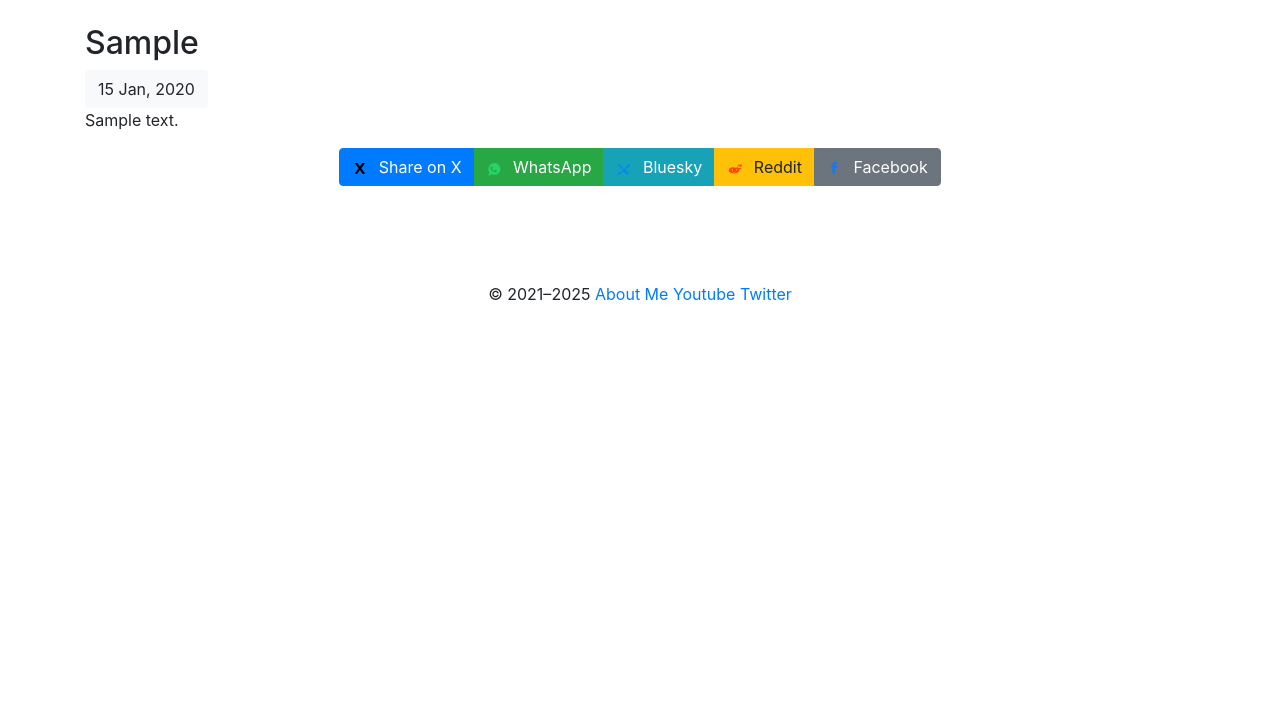
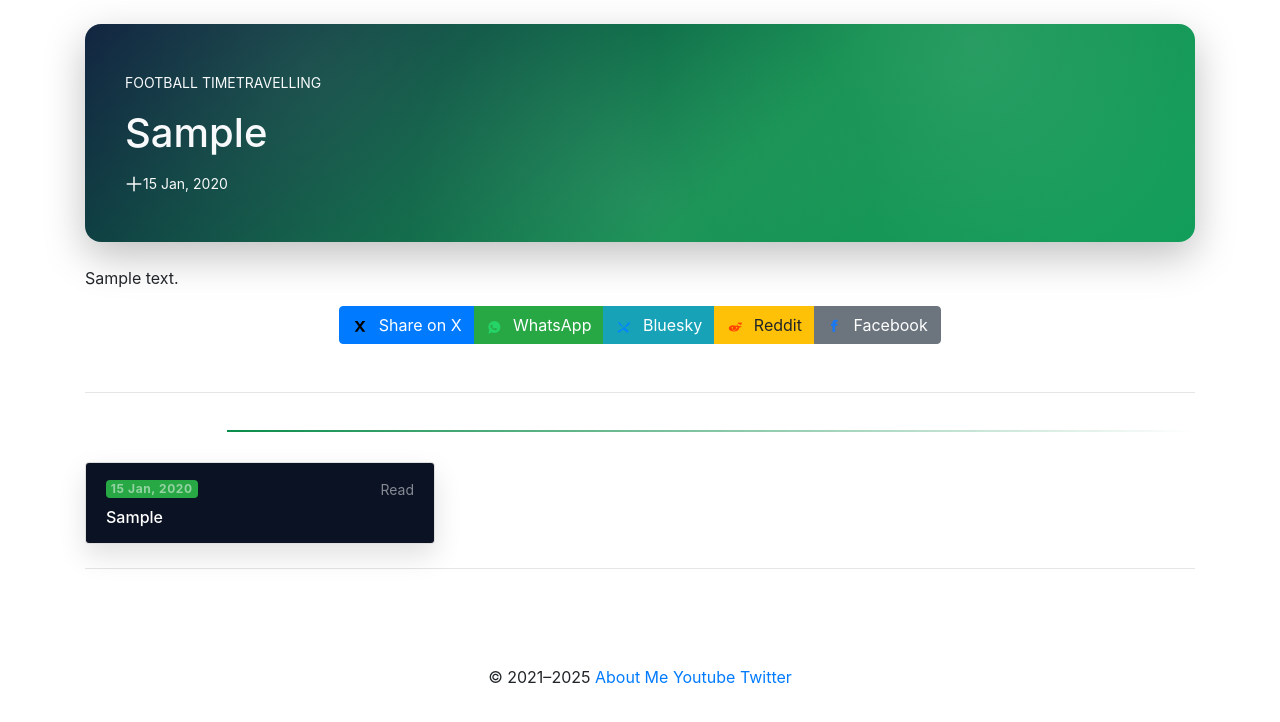
Before and after one commit to deepakpjose/tactification, a Flask app: a page that uses app/templates/trivia.html in a window 1280 px wide. Shown: the part 56-778 px from the top of the page. Run offline with Flask 2, Linux system fonts and the light colour scheme; tables that the repository leaves empty hold one stand-in row (values such as "Sample post"); parts of the project's set-up code (start-up, migrations or seed data) failed here and were passed over; some libraries are stand-ins or nearby versions.

```diff
--- a/app/main/views.py
+++ b/app/main/views.py
@@ -31,7 +31,14 @@ def index():
     if not posts:
         return render_template("error.html", "Posters not present")
 
-    return render_template("index.html", posts=posts, pagination=pagination)
+    trivias = (
+        Trivia.query.order_by(Trivia.date.desc())
+        .filter_by(post_type=PostType.TRIVIA)
+        .limit(6)
+        .all()
+    )
+
+    return render_template("index.html", posts=posts, pagination=pagination, trivias=trivias)
 
 @main.route("/aboutme", methods=["GET"])
 def aboutme():
--- a/app/templates/trivia.html
+++ b/app/templates/trivia.html
@@ -3,6 +3,7 @@
 {% block meta %}
 <meta name="viewport" content="width=device-width, initial-scale=1, shrink-to-fit=no">
 <meta name="description" content="{{ post.header }}">
+<link rel="stylesheet" href="{{ url_for('static', filename='css/index.css') }}">
 {% endblock %}
 
 {% block title %}
@@ -11,18 +12,44 @@
 
 {% block content %}
     <main role="main">
+
+      {% set share_url = url_for('main.trivia', id=post.id, header=post.header, _external=True) %}
+      {% set share_text = post.header %}
+      {% set share_url_encoded = share_url|urlencode %}
+      {% set share_text_encoded = share_text|urlencode %}
+
+      <section class="hero-pitch mt-3 mb-4">
+        <div class="hero-overlay">
+          <div class="d-flex flex-wrap align-items-center justify-content-between mb-3">
+            <div class="text-uppercase small fw-bold">Football timetravelling</div>
+          </div>
+
+          <div class="row align-items-center g-4">
+            <div class="col-md-7 position-relative">
+              <a class="stretched-link hero-link" href="{{ share_url }}"></a>
+              <h1 class="display-5 fw-bold mb-3">{{ post.header }}</h1>
+              <div class="d-flex align-items-center text-light small">
+                <svg width="18" height="18" viewBox="0 0 24 24" fill="none" xmlns="http://www.w3.org/2000/svg" class="me-2"><path d="M12 3v18m9-9H3" stroke="currentColor" stroke-width="2" stroke-linecap="round"/></svg>
+                {{ post.trivia_date_in_isoformat() }}
+              </div>
+            </div>
+            <div class="col-md-5">
+              {% if post.url %}
+              <a class="card border-0 overflow-hidden d-block" style="border-radius:16px; box-shadow:0 12px 30px rgba(0,0,0,0.25);" href="{{ share_url }}">
+                <img id="postImg" src="{{ post.url }}" class="w-100" style="object-fit:cover; height:260px;" alt="Responsive image">
+              </a>
+              {% endif %}
+            </div>
+          </div>
+        </div>
+      </section>
+
       <div class="row">
         <div class="col-md-12 blog-main">
           <div class="blog-post">
-              <h2 class="blog-post-title">{{ post.header }}</h2>
-              <button type="button" class="btn btn-light">{{ post.trivia_date_in_isoformat() }}</button>
               <p>{{ markup }}</p>
           </div><!-- /.blog-post -->
 
-          {% set share_url = url_for('main.trivia', id=post.id, header=post.header, _external=True) %}
-          {% set share_text = post.header %}
-          {% set share_url_encoded = share_url|urlencode %}
-          {% set share_text_encoded = share_text|urlencode %}
           <div class="text-center">
             <div class="btn-group flex-wrap" role="group" aria-label="Share this trivia">
               <a class="btn btn-primary" target="_blank" rel="noopener" href="https://twitter.com/intent/tweet?text={{ share_text_encoded }}%20{{ share_url_encoded }}%20by%20@deepakpjose">
@@ -48,23 +75,31 @@
             </div>
           </div>
           <br>
-
-<!--          <hr class="my-4">
-          <div class="row">
-            <div class="col-md-2 col-4 mb-3">
-              <h4 class="text-center">More Trivias</h4>
+          <hr class="my-4">
+          <div class="d-flex align-items-center mb-3">
+            <h4 class="text-white mb-0">More Trivias</h4>
+            <div class="flex-grow-1 ms-3" style="height:2px; background: linear-gradient(90deg, #0a8c4a, rgba(10,140,74,0));"></div>
+          </div>
+          <div class="row g-3">
+            {% for post in random_posts %}
+            <div class="col-md-4 col-6">
+              <a href="{{ url_for('main.trivia', id=post.id, header=post.header) }}" class="card card-sporty text-decoration-none d-block">
+                {% if post.url %}
+                <img src="{{ post.url }}" alt="{{ post.header }} thumbnail" class="card-img-top">
+                {% endif %}
+                <div class="card-body py-3">
+                  <div class="d-flex justify-content-between align-items-center mb-2 text-white-50">
+                    <span class="badge bg-success">{{ post.trivia_date_in_isoformat() }}</span>
+                    <span class="small">Read</span>
+                  </div>
+                  <h6 class="card-title text-white mb-0">{{ post.header }}</h6>
+                </div>
+              </a>
             </div>
-            {% for post in random_posts %}
-              <div class="col-md-2 col-4 mb-3">
-                <a href="{{ url_for('main.trivia', id=post.id, header=post.header) }}" class="text-decoration-none">
-                  <img src="{{ post.url }}" alt="{{ post.header }} thumbnail" class="img-fluid rounded mb-2" style="width: 200px; height: 100px; object-fit: cover;">
-                  <div class="text-center">{{ post.header }}</div>
-                </a>
-              </div>
             {% endfor %}
           </div>
           <hr class="my-4">
--->
+
           <script src="https://giscus.app/client.js"
             data-repo="deepakpjose/giscus_tactification"
             data-repo-id="R_kgDOMAyhDw"
```
Also changed, not shown: app/templates/index.html (+24 -0 lines).
